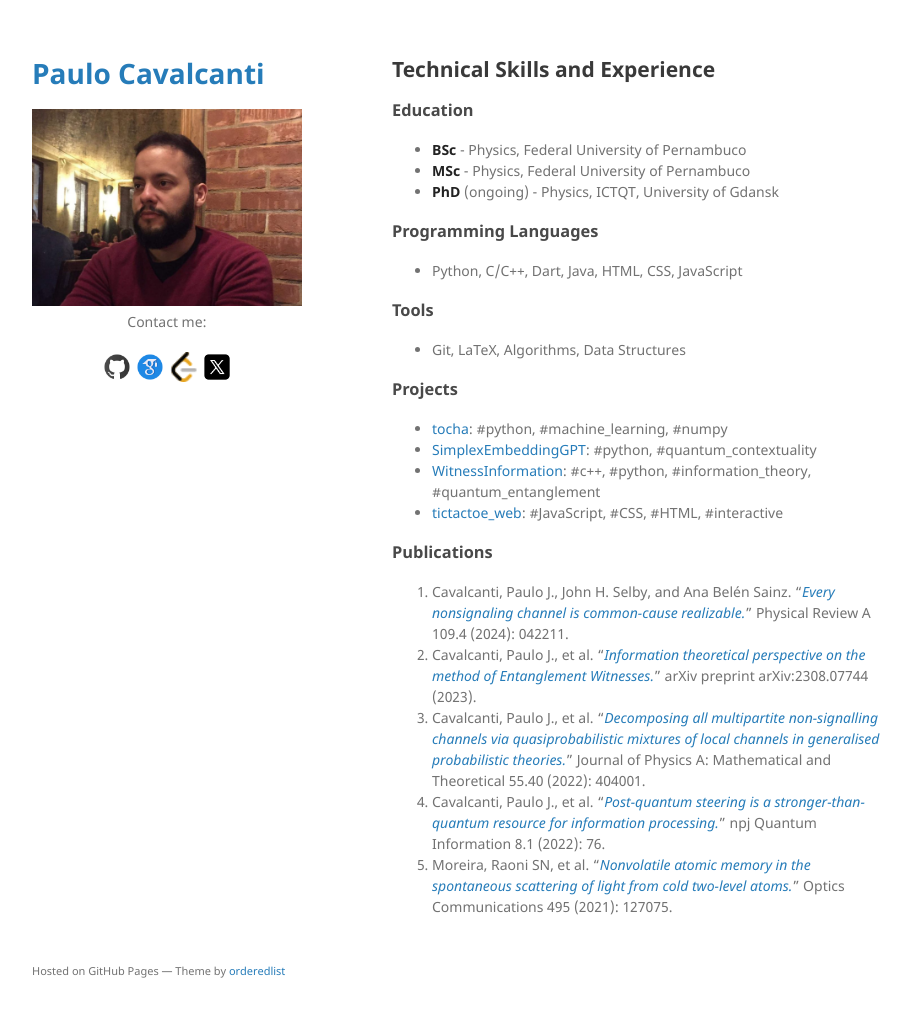
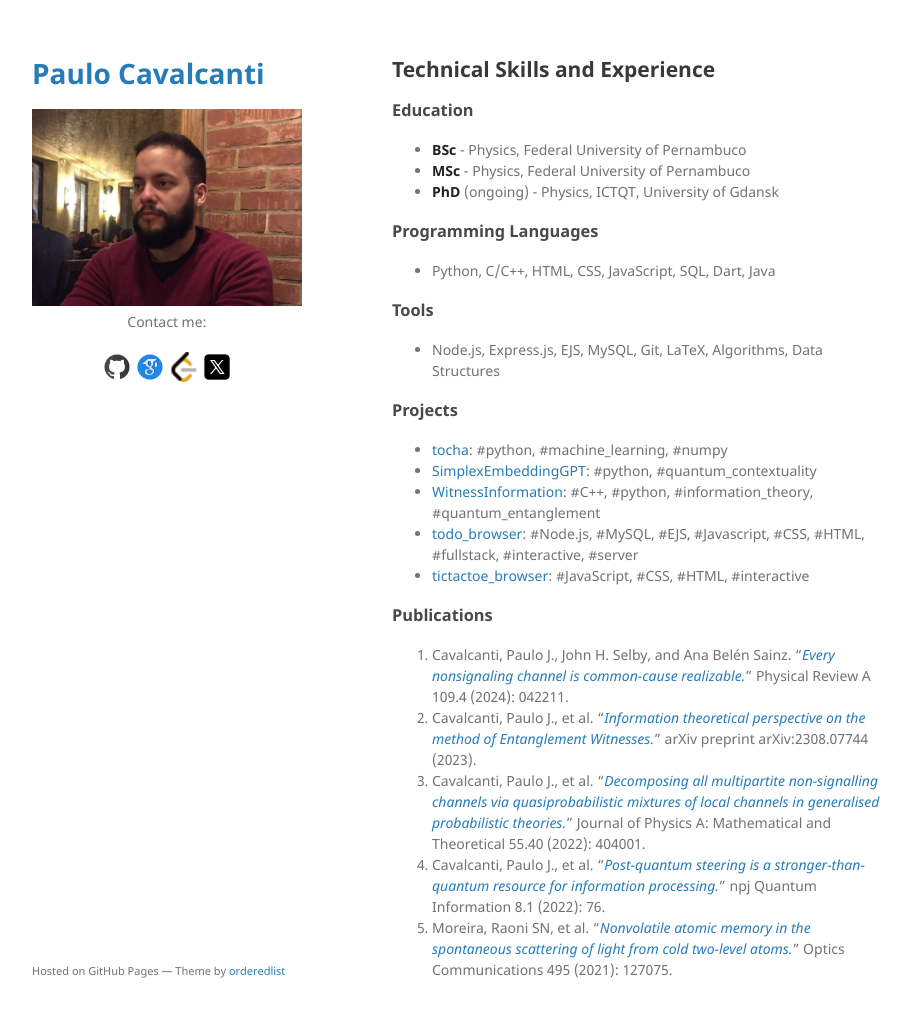
Before and after one commit to pjcavalcanti/pjcavalcanti.github.io, a Jekyll site: the page built from index.md, in a window 1280 px wide and 1050 px high. Shown: the top 1017 px of the window, without its empty margins (178-1089 px from the left). Built offline with Jekyll 4.4.1, drawn with Linux system fonts in a browser that asks for light colours.

Commit message:
added nodejs, ejs, expressjs, mysql, todo-list

```diff
--- a/index.md
+++ b/index.md
@@ -14,18 +14,19 @@ toc: true
 
 ### Programming Languages
 
-- Python, C/C++, Dart, Java, HTML, CSS, JavaScript
+- Python, C/C++, HTML, CSS, JavaScript, SQL, Dart, Java
 
 ### Tools
 
-- Git, LaTeX, Algorithms, Data Structures
+- Node.js, Express.js, EJS, MySQL, Git, LaTeX, Algorithms, Data Structures
 
 ### Projects
 
 - [tocha](https://github.com/pjcavalcanti/tocha): #python, #machine_learning, #numpy
 - [SimplexEmbeddingGPT](https://github.com/pjcavalcanti/SimplexEmbeddingGPT): #python, #quantum_contextuality
-- [WitnessInformation](https://github.com/pjcavalcanti/WitnessInformation): #c++, #python, #information_theory, #quantum_entanglement
-- [tictactoe_web](https://github.com/pjcavalcanti/tictactoe_web): #JavaScript, #CSS, #HTML, #interactive
+- [WitnessInformation](https://github.com/pjcavalcanti/WitnessInformation): #C++, #python, #information_theory, #quantum_entanglement
+- [todo_browser](https://github.com/pjcavalcanti/todo_browser): #Node.js, #MySQL, #EJS, #Javascript, #CSS, #HTML, #fullstack, #interactive, #server
+- [tictactoe_browser](https://github.com/pjcavalcanti/tictactoe_browser): #JavaScript, #CSS, #HTML, #interactive
 
 ### Publications
 
```
